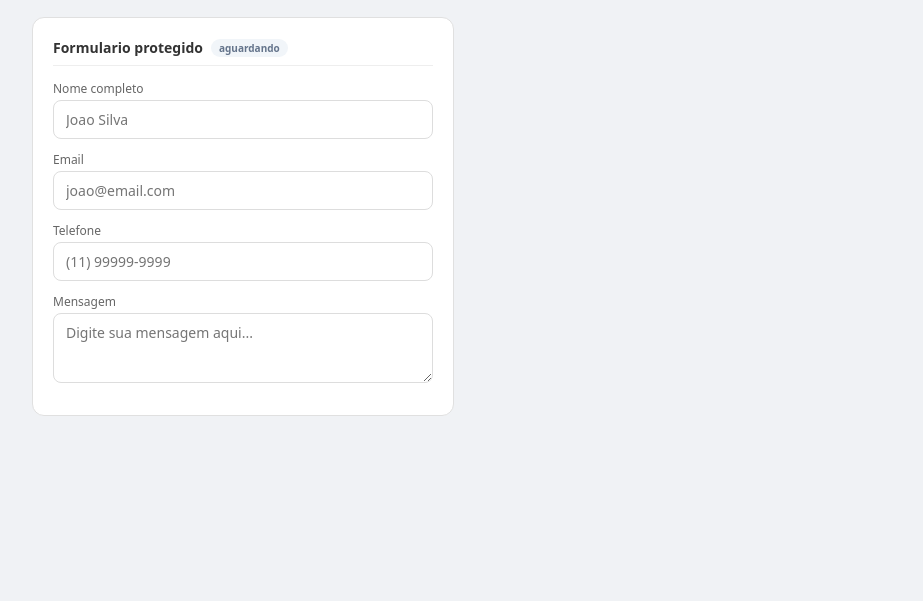
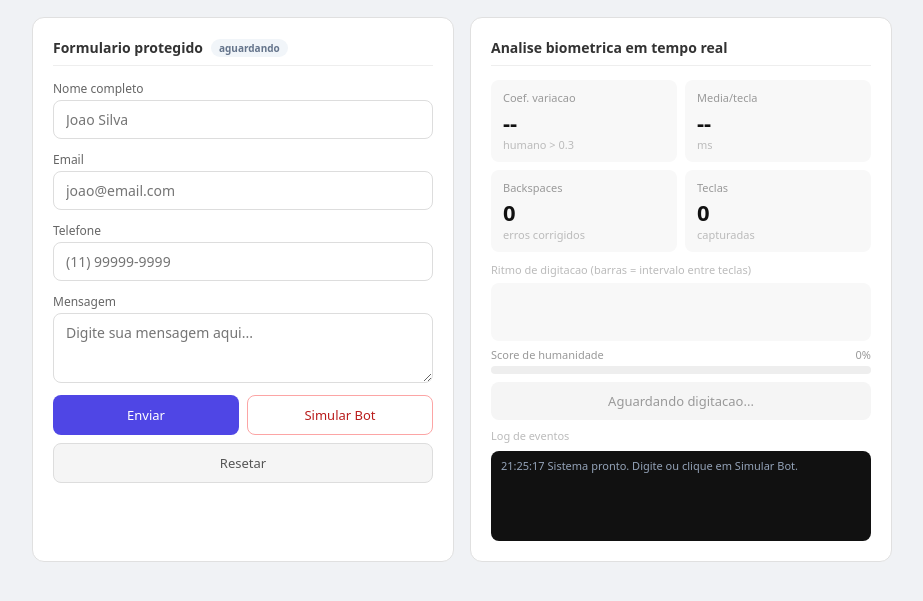
Before and after one commit to effectweb-ernandes/biometric-captcha, a plain HTML site: page frontend/index.html in a window 1280 px wide. Shown: the part 69-670 px from the top of the page, without its empty margins (178-1101 px from the left). Drawn offline with Linux system fonts and the light colour scheme.

Commit message:
Update index.html

```diff
--- a/frontend/index.html
+++ b/frontend/index.html
@@ -8,21 +8,15 @@
 </head>
 <body>
 
-
 <div style="max-width:860px;margin:0 auto 16px">
   <h1>Biometric CAPTCHA -- Demo</h1>
   <p class="sub">Digite normalmente ou simule um bot -- veja a analise em tempo real</p>
 </div>
 
-
 <div class="layout">
 
-
-  <!-- Painel esquerdo: Formulario -->
   <div class="card">
     <h2>Formulario protegido <span id="badge" class="badge bi">aguardando</span></h2>
-
-
     <div class="field">
       <label for="fn">Nome completo</label>
       <input type="text" id="fn" placeholder="Joao Silva" autocomplete="off" spellcheck="false">
@@ -38,3 +32,57 @@
     <div class="field">
       <label for="fm">Mensagem</label>
       <textarea id="fm" placeholder="Digite sua mensagem aqui..." spellcheck="false"></textarea>
+    </div>
+    <div class="btns">
+      <button class="btn btn-enviar" onclick="enviar()">Enviar</button>
+      <button class="btn btn-bot"    onclick="runBot()">Simular Bot</button>
+      <button class="btn btn-reset"  onclick="reset()">Resetar</button>
+    </div>
+    <div class="status" id="st"></div>
+  </div>
+
+  <div class="card">
+    <h2>Analise biometrica em tempo real</h2>
+    <div class="mgrid">
+      <div class="mc">
+        <div class="ml">Coef. variacao</div>
+        <div class="mv" id="mcv">--</div>
+        <div class="ms">humano &gt; 0.3</div>
+      </div>
+      <div class="mc">
+        <div class="ml">Media/tecla</div>
+        <div class="mv" id="mavg">--</div>
+        <div class="ms">ms</div>
+      </div>
+      <div class="mc">
+        <div class="ml">Backspaces</div>
+        <div class="mv" id="mbp">0</div>
+        <div class="ms">erros corrigidos</div>
+      </div>
+      <div class="mc">
+        <div class="ml">Teclas</div>
+        <div class="mv" id="mkeys">0</div>
+        <div class="ms">capturadas</div>
+      </div>
+    </div>
+    <p class="aux-label">Ritmo de digitacao (barras = intervalo entre teclas)</p>
+    <div class="tl" id="tl"></div>
+    <div class="slabel">
+      <span>Score de humanidade</span>
+      <span id="spct">0%</span>
+    </div>
+    <div class="bar-bg">
+      <div class="bar" id="sbar"></div>
+    </div>
+    <div class="verdict" id="verd">Aguardando digitacao...</div>
+    <p class="aux-label" style="margin-top:8px">Log de eventos</p>
+    <div class="logbox" id="log"></div>
+  </div>
+
+</div>
+
+<script src="scripts/biometric-collector.js"></script>
+<script src="scripts/demo.js"></script>
+
+</body>
+</html>
```
